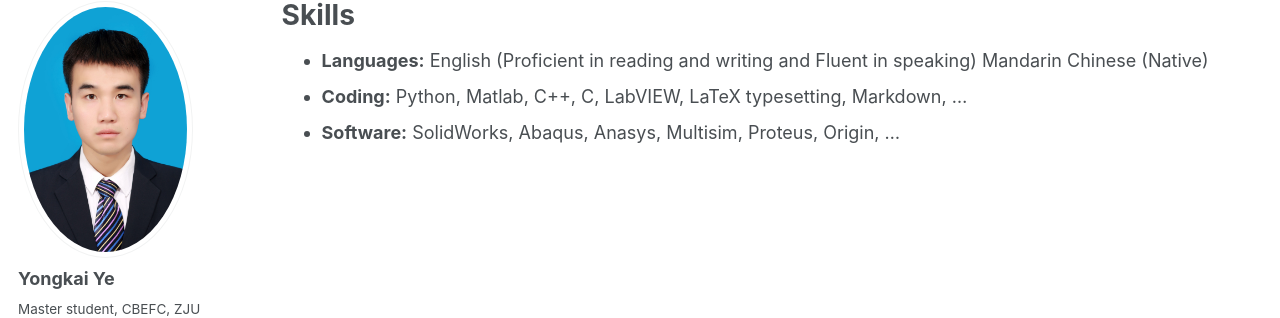
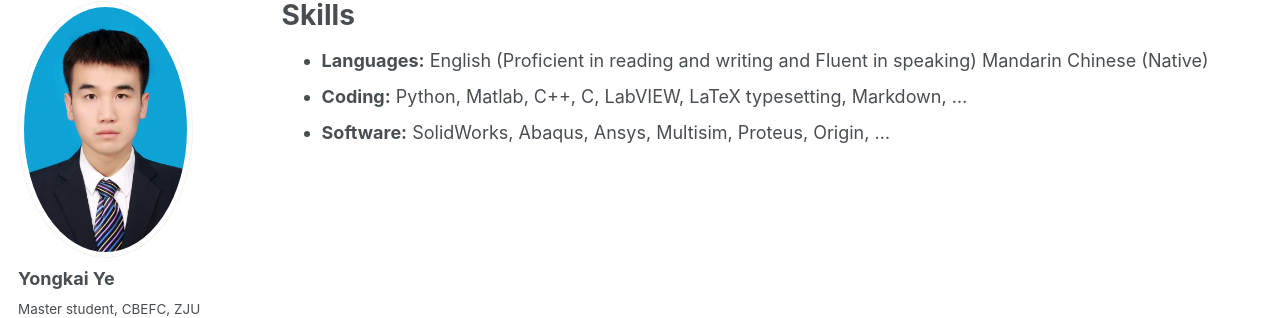
Before and after one commit to Yongkai-Ye/Yongkai-Ye.github.io, a Jekyll site: the page built from _pages/skills.md, in a window 1280 px wide. Shown: the part 105-423 px from the top of the page. Built offline with Jekyll 4.4.1, drawn with Linux system fonts in a browser that asks for light colours; some web fonts are replaced.

Commit message:
Update skills.md

```diff
--- a/_pages/skills.md
+++ b/_pages/skills.md
@@ -11,4 +11,4 @@ redirect_from:
 
 * **Languages:** English (Proficient in reading and writing and Fluent in speaking) Mandarin Chinese (Native)
 * **Coding:** Python, Matlab, C++, C, LabVIEW, LaTeX typesetting, Markdown, ...
-* **Software:** SolidWorks, Abaqus, Anasys, Multisim, Proteus, Origin, ...
+* **Software:** SolidWorks, Abaqus, Ansys, Multisim, Proteus, Origin, ...
```
